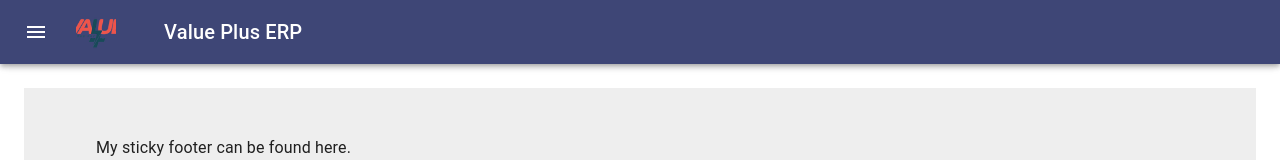
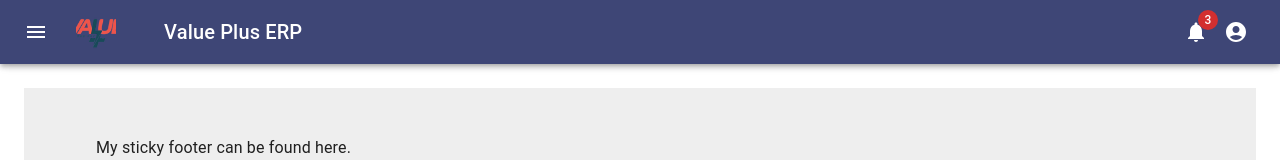
Before and after one commit to ahmedabdelbadie/valuee-ui, a React (Create React App) app: page / in a window 1280 px wide. Shown: the top 160 px of the page. Built offline with nearby package versions, Linux system fonts and the light colour scheme.

Commit message:
add usericon and modal and Notfiaction componant

```diff
--- /dev/null
+++ b/src/components/Elements/UserOptions/UserOptions.js
@@ -0,0 +1,43 @@
+// UserMenu.js
+import React, { useState } from "react";
+import { IconButton, Menu, MenuItem } from "@mui/material";
+import { AccountCircle, ExitToApp } from "@mui/icons-material";
+
+const UserMenu = () => {
+    const [isMenuOpen, setMenuOpen] = useState(false);
+
+    const handleMenuToggle = () => {
+        setMenuOpen(!isMenuOpen);
+    };
+
+    const handleMenuClose = () => {
+        setMenuOpen(false);
+    };
+
+    return (
+        <>
+            <IconButton color="inherit" onClick={handleMenuToggle}>
+                <AccountCircle />
+            </IconButton>
+            <Menu
+                anchorEl={isMenuOpen}
+                open={isMenuOpen}
+                onClose={handleMenuClose}
+                anchorOrigin={{ vertical: "top", horizontal: "right" }}
+                transformOrigin={{ vertical: "top", horizontal: "right" }}
+                sx={{ marginTop: "40px" }} // Add the margin directly to the Menu
+            >
+                <MenuItem onClick={handleMenuClose}>
+                    <AccountCircle sx={{ marginRight: 1 }} />
+                    Profile
+                </MenuItem>
+                <MenuItem onClick={handleMenuClose}>
+                    <ExitToApp sx={{ marginRight: 1 }} />
+                    Logout
+                </MenuItem>
+            </Menu>
+        </>
+    );
+};
+
+export default UserMenu;
--- a/src/components/Navbar/Navbar.js
+++ b/src/components/Navbar/Navbar.js
@@ -6,14 +6,24 @@ import {
   Typography,
   Toolbar,
   Avatar,
+  Badge,
   Link,
+
 } from "@mui/material";
 import MuiAppBar from "@mui/material/AppBar";
 import { styled } from "@mui/material/styles";
-import { Menu as MenuIcon } from "@mui/icons-material";
+import {
+  Menu as MenuIcon,
+  Notifications as NotificationsIcon,
 
+
+} from "@mui/icons-material";
 import { useDispatch, useSelector } from "react-redux";
 import { toggleOpen } from "../../redux/Slices/Sidebar";
+import Notifications from "@mui/icons-material/Notifications";
+
+
+import UserOptions from '../Elements/UserOptions/UserOptions'
 const Navbar = () => {
   const Nav = styled(MuiAppBar, {
     shouldForwardProp: (prop) => prop !== "open",
@@ -38,6 +48,11 @@ const Navbar = () => {
   const handleToggle = () => {
     dispatch(toggleOpen());
   };
+
+  // Mock number of notifications (you can replace this with your real data)
+  const numberOfNotifications = 3;
+
+
   return (
     <Nav position="fixed" open={isOpen}>
       <Toolbar>
@@ -51,6 +66,7 @@ const Navbar = () => {
         >
           <MenuIcon />
         </IconButton>
+
         <Link href="/">
           <Tooltip title="Value">
             <IconButton variant="square" sx={{ p: 0 }}>
@@ -58,11 +74,27 @@ const Navbar = () => {
             </IconButton>
           </Tooltip>
         </Link>
+
         <Typography ml={6} variant="h6" component="div" sx={{ flexGrow: 1 }}>
           Value Plus ERP
         </Typography>
+
+
+        {/* <Notifications numberOfNotifications={numberOfNotifications} /> */}
+
+        <IconButton color="inherit">
+          <Badge badgeContent={numberOfNotifications} color="error">
+            <NotificationsIcon />
+          </Badge>
+        </IconButton>
+
+
+        <UserOptions />
+
+
       </Toolbar>
-    </Nav>
+    </Nav >
   );
 };
+
 export default Navbar;
```
Also changed, not shown: src/components/Elements/Notfications/Notfications.js (added, +24 -0 lines), src/components/Elements/Notfications/Notfications.css (added).
